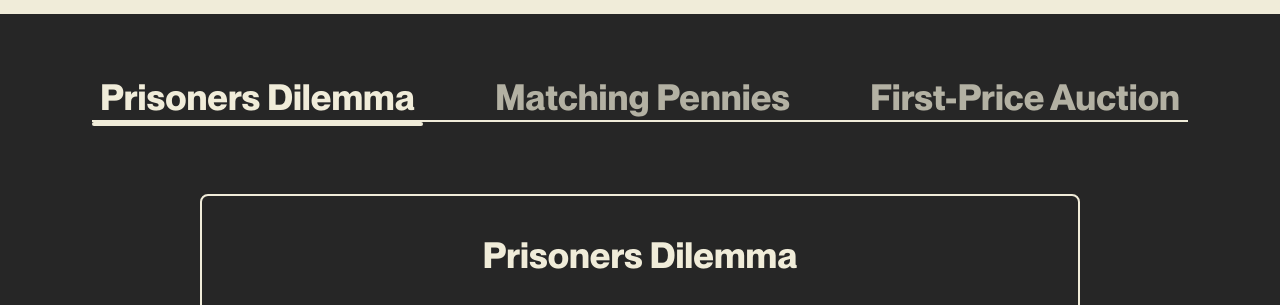
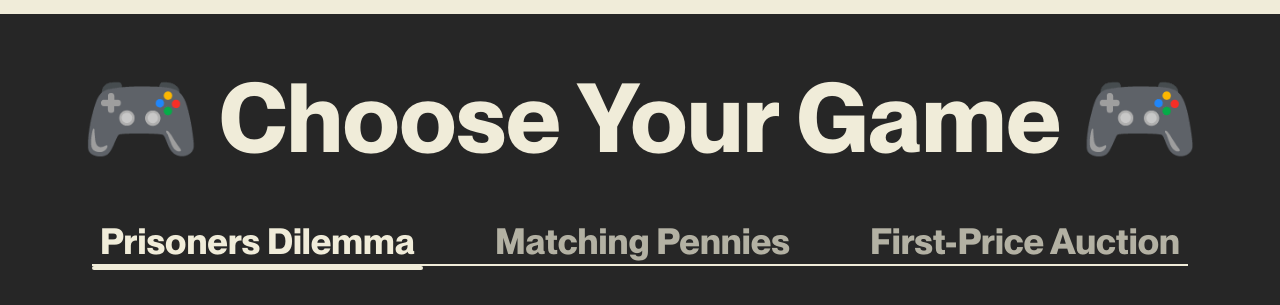
Before and after one commit to AidanYounathan/gametheory, a Next.js app: page / in a window 1280 px wide. Shown: the part 1800-2105 px from the top of the page. Built offline with nearby package versions, Linux system fonts and the light colour scheme.

Commit message:
Added section title and some linking

```diff
--- a/src/app/components/header.tsx
+++ b/src/app/components/header.tsx
@@ -42,7 +42,7 @@ export default function Header() {
                             <span className="bg-left-bottom bg-gradient-to-r from-bone to-bone bg-[length:0%_2px] bg-no-repeat group-hover:bg-[length:100%_2px] transition-all duration-500 ease-out">About</span>
                         </Link>
                         <Link
-                            href="/play"
+                            href="/#playNow"
                             className="group hover:opacity-80 focus:outline-none focus:ring-2 focus:ring-[var(--bone)] focus:ring-offset-2 transition-opacity"
                         >
                             <span className="bg-left-bottom bg-gradient-to-r from-bone to-bone bg-[length:0%_2px] bg-no-repeat group-hover:bg-[length:100%_2px] transition-all duration-500 ease-out">Play Now</span>
--- a/src/app/page.tsx
+++ b/src/app/page.tsx
@@ -69,8 +69,11 @@ export default function Home() {
         </div>
       </section>
       {/* Game rule selection tab */}
-      <section>
-        <nav className="w-full flex justify-center mt-16">
+      <section id="playNow">
+        <div className="text-3xl sm:text-4xl md:text-6xl lg:text-7xl xl:text-8xl font-bold text-center mt-6 sm:mt-8 md:mt-10 lg:mt-12 xl:mt-14">
+          <h1>🎮 Choose Your Game 🎮</h1>
+        </div>
+        <nav className="w-full flex justify-center mt-6 sm:mt-8 md:mt-10 lg:mt-12 xl:mt-14">
           <div className="flex flex-row items-end gap-8 sm:gap-10 md:gap-12 lg:gap-14 xl:gap-16 relative">
             {/* Base underline for all */}
             <div className="absolute left-0 right-0 bottom-0 h-[2px] bg-bone w-full pointer-events-none" style={{zIndex: 0}} />
```
